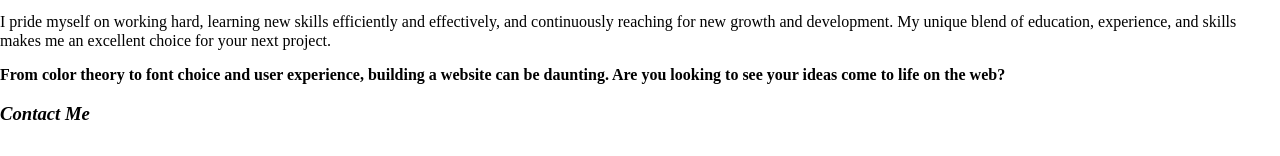
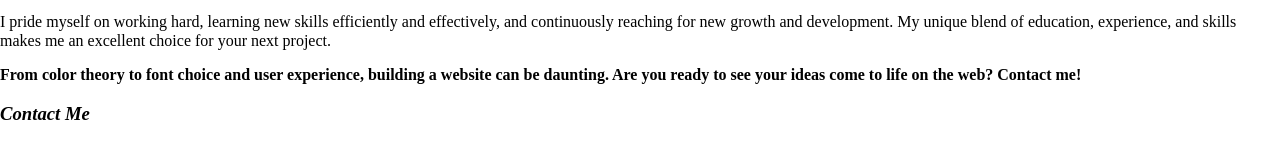
Before and after one commit to abagaelshrader/portfolio, a website built with Parcel: page index.html in a window 1280 px wide. Shown: the part 2678-2834 px from the top of the page. Built offline with nearby package versions, Linux system fonts and the light colour scheme; a web font is replaced by a local one.

Commit message:
About changed

```diff
--- a/index.html
+++ b/index.html
@@ -97,7 +97,7 @@
             <h3>Hi, I’m Abagael.</h3>
             <p> I am a former public school teacher turned web developer and designer. I am based in Iowa City, IA and have more than four years remote work experience. After years of watching my students engage excitedly in programming and create amazing digital projects, I jumped into a coding bootcamp and fell in love. Between learning to navigate classroom management and learning to code, I have honed my attention to detail and creative problem-solving abilities. </p>
             <p>I pride myself on working hard, learning new skills efficiently and effectively, and continuously reaching for new growth and development. My unique blend of education, experience, and skills makes me an excellent choice for your next project. </p>
-            <p><strong>From color theory to font choice and user experience, building a website can be daunting.  Are you looking to see your ideas come to life on the web? </strong></p>
+            <p><strong>From color theory to font choice and user experience, building a website can be daunting.  Are you ready to see your ideas come to life on the web? Contact me! </strong></p>
           </div>
         </div>
       </section>
```
